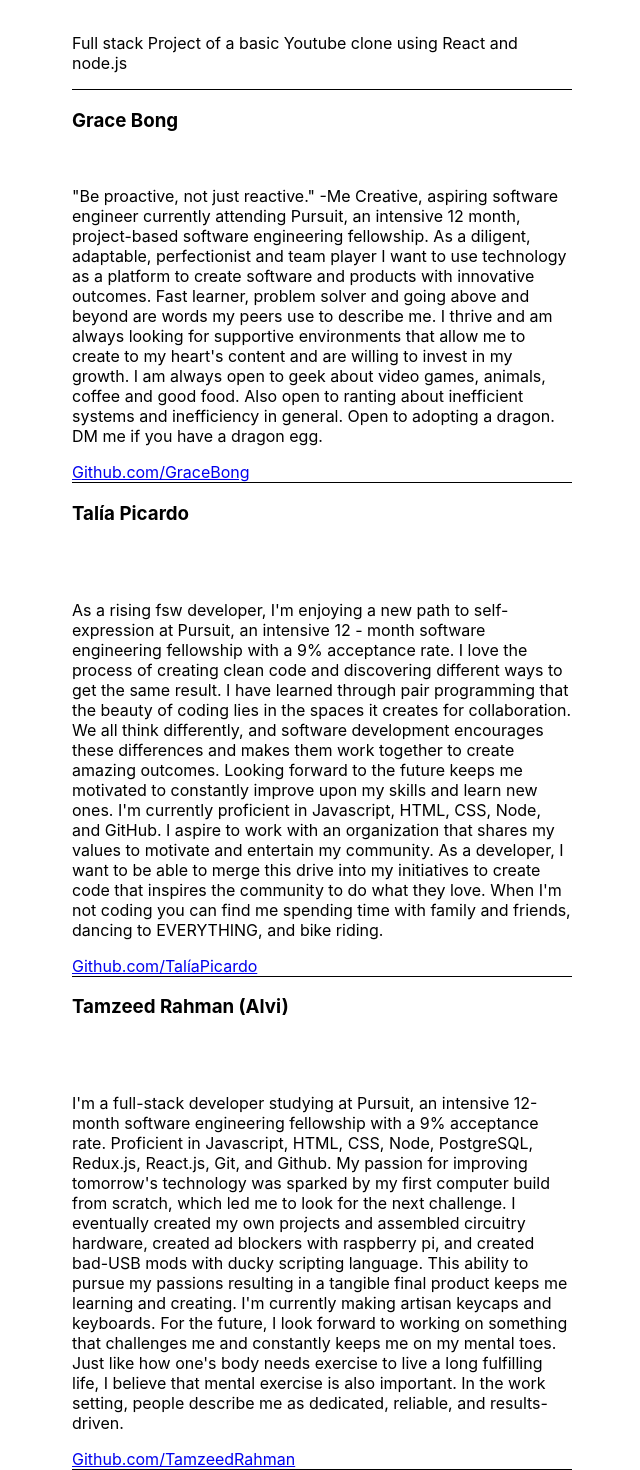
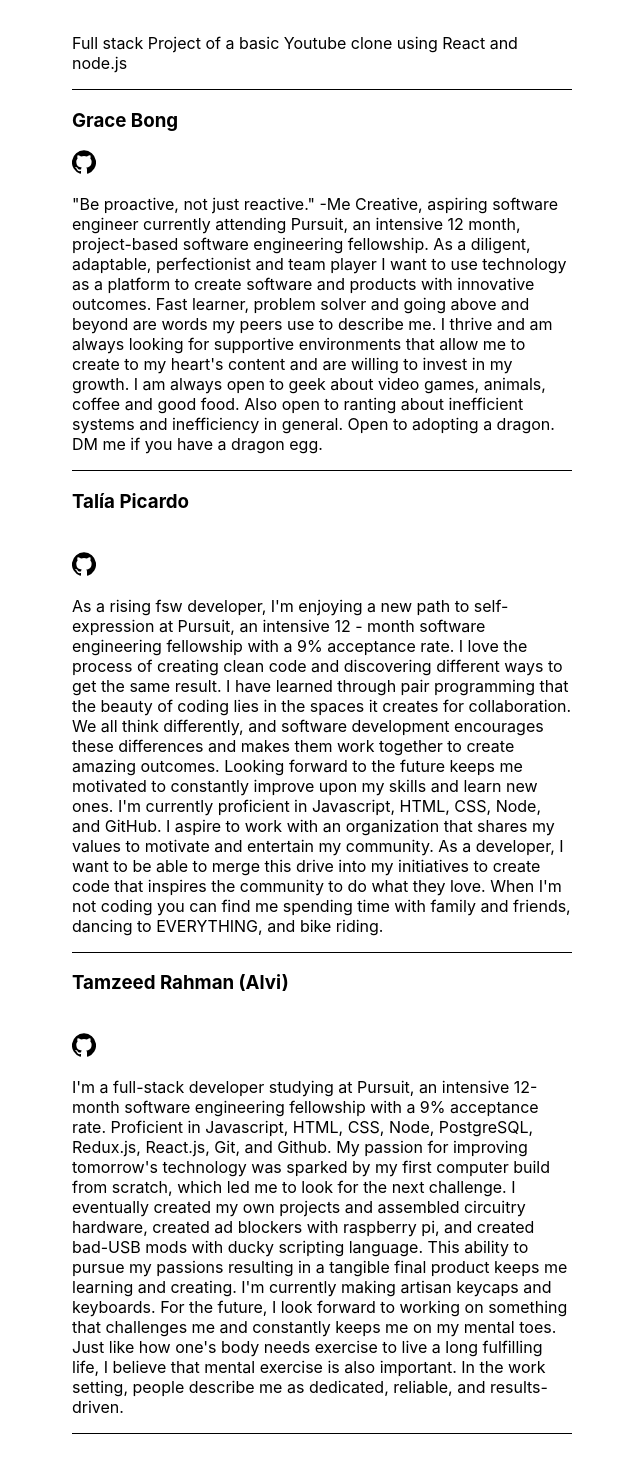
Before and after one commit to Tpichardo/Mini-Tube, a React (Create React App) app: page /about in a window 1280 px wide. Shown: the part 422-1892 px from the top of the page, without its empty margins (318-958 px from the left). After the commit the page ends 1856 px from the top, so only its background shows below. Built offline with nearby package versions, Linux system fonts and the light colour scheme.

Commit message:
GitHub Icon

```diff
--- a/src/Components/About.css
+++ b/src/Components/About.css
@@ -16,3 +16,13 @@
 .youtube-about {
   border-bottom: 1px solid black;
 }
+
+a:visited {
+  color: black;
+  text-decoration: none;
+}
+
+a:hover {
+  color: rgb(255, 0, 0);
+  font-style: italic;
+}
--- a/src/Components/About.js
+++ b/src/Components/About.js
@@ -1,8 +1,9 @@
 import React from "react";
+import GitHubIcon from '@material-ui/icons/GitHub';
 import "./About.css";
 const About = () => {
   return (
-    <>
+    <div>
       <div className="about">
         <div className="youtube-about">
           <h2>Project Description</h2>
@@ -13,6 +14,7 @@ const About = () => {
         </div>
         <div className="Grace bio">
           <h3>Grace Bong</h3>
+          <GitHubIcon onClick={() => window.open('https://github.com/bongster91')} />
           <br />
           <p>
             "Be proactive, not just reactive." -Me Creative, aspiring software
@@ -28,10 +30,10 @@ const About = () => {
             ranting about inefficient systems and inefficiency in general. Open
             to adopting a dragon. DM me if you have a dragon egg.
           </p>
-          <a href="https://github.com/bongster91">Github.com/GraceBong</a>
         </div>
         <div className="Talia bio">
           <h3>Talía Picardo</h3> <br />
+          <GitHubIcon onClick={() => window.open('https://github.com/Tpichardo')} />
           <br />
           <p>
             As a rising fsw developer, I'm enjoying a new path to
@@ -51,10 +53,10 @@ const About = () => {
             what they love. When I'm not coding you can find me spending time
             with family and friends, dancing to EVERYTHING, and bike riding.
           </p>
-          <a href="https://github.com/Tpichardo">Github.com/TalíaPicardo</a>
         </div>
         <div className="Alvi bio">
           <h3>Tamzeed Rahman (Alvi)</h3> <br />
+          <GitHubIcon onClick={() => window.open('https://github.com/TamzeedRahman')} />
           <br />
           <p>
             I'm a full-stack developer studying at Pursuit, an intensive
@@ -74,12 +76,9 @@ const About = () => {
             important. In the work setting, people describe me as dedicated,
             reliable, and results-driven.
           </p>
-          <a href="https://github.com/TamzeedRahman">
-            Github.com/TamzeedRahman
-          </a>
         </div>
       </div>
-    </>
+    </div>
   );
 };
 
--- a/src/Components/Home.js
+++ b/src/Components/Home.js
@@ -1,4 +1,4 @@
-import { Component } from "react";
+import React, { Component } from "react";
 import axios from "axios";
 import { Link } from "react-router-dom";
 import "./Home.css";
@@ -26,8 +26,8 @@ class Home extends Component {
         videos: data.items,
         input: "",
       });
-    } catch {
-      console.log("error");
+    } catch (e) {
+      console.log(e);
     }
   };
 
--- a/src/Components/NavBar.css
+++ b/src/Components/NavBar.css
@@ -3,6 +3,7 @@ nav {
   justify-content: space-around;
   background-color: red;
 }
+
 .button {
   border-radius: 5px;
   padding: 15px 25px;
--- a/src/Components/NavBar.js
+++ b/src/Components/NavBar.js
@@ -4,15 +4,13 @@ import "./NavBar.css";
 
 const NavBar = () => {
   return (
-    <div>
     <nav>
-        <Link to="/">
       <img
         src="https://upload.wikimedia.org/wikipedia/commons/b/b8/YouTube_Logo_2017.svg"
         alt="youtube icon"
         style={{ height: "100px", width: "200px" }}
       />
-        </Link>
+
       <Link className="button blue" to="/">
         Home
         </Link>{" "}
@@ -20,7 +18,7 @@ const NavBar = () => {
         About
         </Link>
     </nav>
-    </div>
+
   );
 };
 
--- a/src/Components/Video.css
+++ b/src/Components/Video.css
@@ -1,5 +1,6 @@
 .onevideo {
   height: 400px;
   width: 600px;
-  margin-left: 90px;
+  margin-left: 420px;
+  margin-top: 30px;
 }
--- a/src/Components/Video.js
+++ b/src/Components/Video.js
@@ -2,10 +2,11 @@ import React from "react";
 import ReactPlayer from "react-player/youtube";
 import "./Video.css";
 function Video(props) {
+  const { id } = props.match.params
   return (
     <div className="onevideo">
       <ReactPlayer
-        url={`https://www.youtube.com/watch?v=${props.match.params.id}`}
+        url={`https://www.youtube.com/watch?v=${id}`}
       />
     </div>
   );
```
Also changed, not shown: package.json (+5 -2 lines), 1 other file (tests, documents, lock files or other folders). Lines whose indentation alone changed are shown as unchanged.
